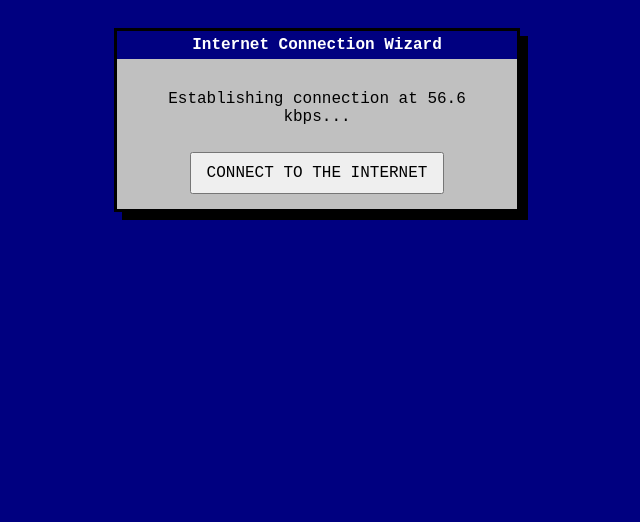
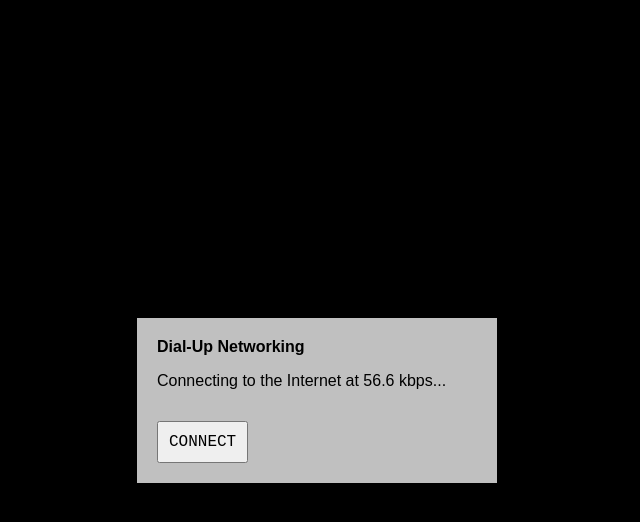
Before and after one commit to kingyshell/90s-wifi, a plain HTML site: page index.html in a window 1280 px wide. Shown: the whole page, without its empty margins (323-963 px from the left). Drawn offline with Linux system fonts and the light colour scheme.

Commit message:
index.html

```diff
--- a/index.html
+++ b/index.html
@@ -1,85 +1,112 @@
 <!DOCTYPE html>
 <html lang="en">
 <head>
-  <meta charset="UTF-8" />
-  <title>Welcome to the Internet</title>
+<meta charset="UTF-8">
+<title>Windows 95</title>
 <meta name="viewport" content="width=device-width, initial-scale=1.0">
 
 <style>
   body {
-      background: #000080;
-      color: #00ff00;
-      font-family: "Courier New", monospace;
-      text-align: center;
-      padding: 20px;
+    margin: 0;
+    background: black;
+    color: white;
+    font-family: Arial, sans-serif;
+    display: flex;
+    justify-content: center;
+    align-items: center;
+    height: 100vh;
   }
 
-    .window {
+  .boot-screen {
+    text-align: center;
+    width: 100%;
+  }
+
+  .logo {
+    font-size: 32px;
+    font-weight: bold;
+    margin-bottom: 30px;
+  }
+
+  .progress-container {
+    width: 220px;
+    height: 14px;
+    border: 2px solid white;
+    margin: 0 auto;
+    overflow: hidden;
+  }
+
+  .progress-bar {
+    width: 0%;
+    height: 100%;
+    background: white;
+    animation: load 4s linear forwards;
+  }
+
+  @keyframes load {
+    from { width: 0%; }
+    to { width: 100%; }
+  }
+
+  .text {
+    margin-top: 15px;
+    font-size: 14px;
+  }
+
+  .connect-screen {
+    display: none;
     background: #c0c0c0;
     color: black;
-      max-width: 400px;
-      margin: auto;
-      border: 3px solid #000;
-      box-shadow: 8px 8px #000;
-    }
-
-    .title-bar {
-      background: #000080;
-      color: white;
-      padding: 5px;
-      font-weight: bold;
-    }
-
-    .content {
-      padding: 15px;
+    padding: 20px;
+    border: 3px solid black;
+    box-shadow: 8px 8px black;
+    width: 320px;
   }
 
   button {
     font-family: "Courier New", monospace;
+    padding: 10px;
     font-size: 16px;
-      padding: 10px 15px;
-      margin-top: 10px;
+    margin-top: 15px;
     cursor: pointer;
-    }
-
-    .loading {
-      margin-top: 10px;
-      font-size: 14px;
-      display: none;
   }
 </style>
 </head>
 
 <body>
 
-  <div class="window">
-    <div class="title-bar">Internet Connection Wizard</div>
-    <div class="content">
-      <p>Establishing connection at 56.6 kbps...</p>
+<div class="boot-screen" id="boot">
+  <div class="logo">Microsoft<sup>®</sup><br>Windows 95</div>
 
-      <button onclick="startConnection()">CONNECT TO THE INTERNET</button>
+  <div class="progress-container">
+    <div class="progress-bar"></div>
+  </div>
 
-      <div class="loading" id="loading">
-        Dialing... █▒▒▒▒▒▒▒▒▒▒
+  <div class="text">Starting Windows...</div>
 </div>
-    </div>
+
+<div class="connect-screen" id="connect">
+  <b>Dial-Up Networking</b>
+  <p>Connecting to the Internet at 56.6 kbps...</p>
+  <button onclick="connect()">CONNECT</button>
 </div>
 
 <audio id="dialup" src="dialup.mp3"></audio>
 
 <script>
-    function startConnection() {
+  setTimeout(() => {
+    document.getElementById("boot").style.display = "none";
+    document.getElementById("connect").style.display = "block";
+  }, 4200);
+
+  function connect() {
     const audio = document.getElementById("dialup");
-      const loading = document.getElementById("loading");
-
-      loading.style.display = "block";
     audio.play();
 
-      // Wi-Fi QR-style link
     setTimeout(() => {
       window.location.href =
-          "WIFI:T:WPA;S:EE-28MTQK;P:tkaHqHTQP3upCmCv;;";
-      }, 2500);
+        "WIFI:T:WPA;S:EE-28MTQK;P:tkaHqHTQP3upCmCV;;";
+    }, 3000);
   }
 </script>
 
```
Lines whose indentation alone changed are shown as unchanged.
